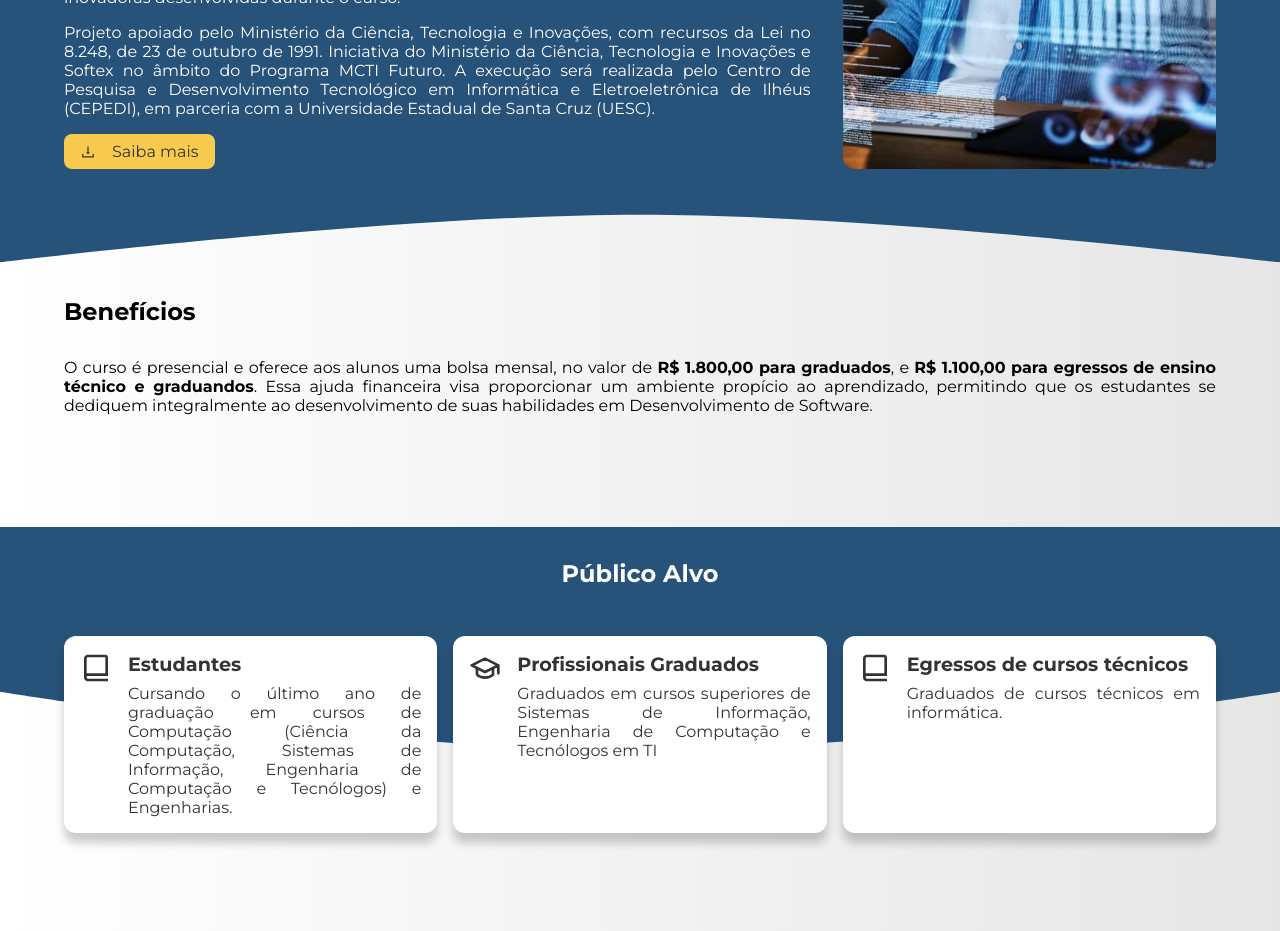
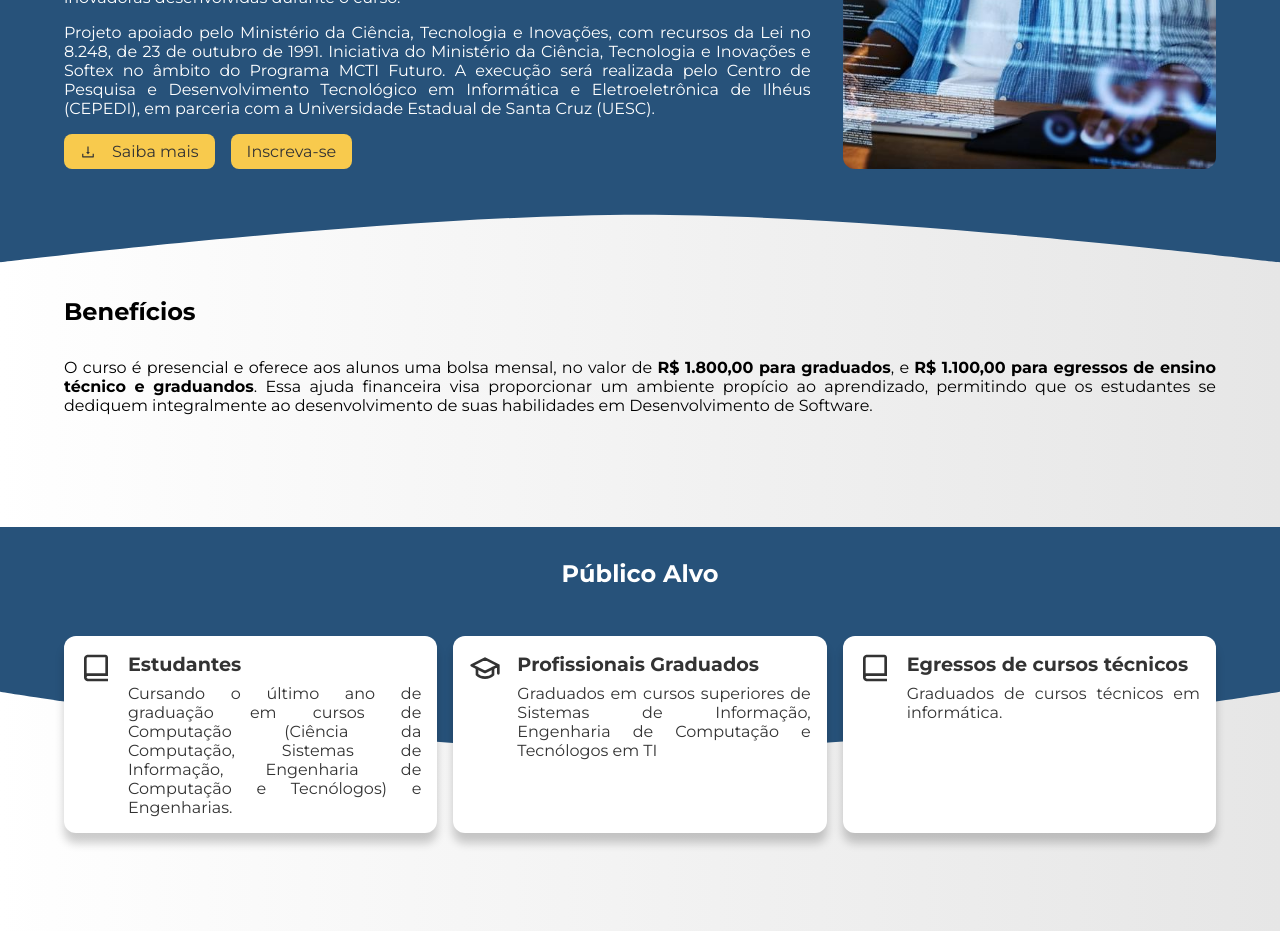
Before and after one commit to igorroc/residencia-next, a Next.js app: page / in a window 1280 px wide. Shown: the part 1720-2651 px from the top of the page. Built offline with nearby package versions, Linux system fonts and the light colour scheme.

Commit message:
fix: Buttons

```diff
--- a/src/app/page.module.css
+++ b/src/app/page.module.css
@@ -69,6 +69,13 @@
 	align-items: flex-start;
 	justify-content: center;
 	flex-direction: column;
+	gap: 1em;
+}
+
+.buttons{
+	display: flex;
+	align-items: center;
+	justify-content: center;
 	gap: 1em;
 }
 
--- a/src/app/page.tsx
+++ b/src/app/page.tsx
@@ -117,10 +117,15 @@ export default function Home() {
 								Eletroeletrônica de Ilhéus (CEPEDI), em parceria com a Universidade
 								Estadual de Santa Cruz (UESC).
 							</p>
-							<a href="/ORGANIZAÇÃO_CURRICULAR.pdf" className={styles.mainButton}>
-								<AiOutlineDownload />
-								Saiba mais
-							</a>
+							<div className={styles.buttons}>
+								<a href="/ORGANIZAÇÃO_CURRICULAR.pdf" className={styles.mainButton}>
+									<AiOutlineDownload />
+									Saiba mais
+								</a>
+								<a href="https://docs.google.com/forms/d/e/1FAIpQLSeOcYRlOrIM2D7McbLLQve2rhvJsdiONvLOKjcy6d3id_B19A/formResponse" className={styles.mainButton}>
+									Inscreva-se
+								</a>
+							</div>
 						</div>
 						<div className={styles.sobreImage}>
 							{/* eslint-disable-next-line @next/next/no-img-element */}
```
